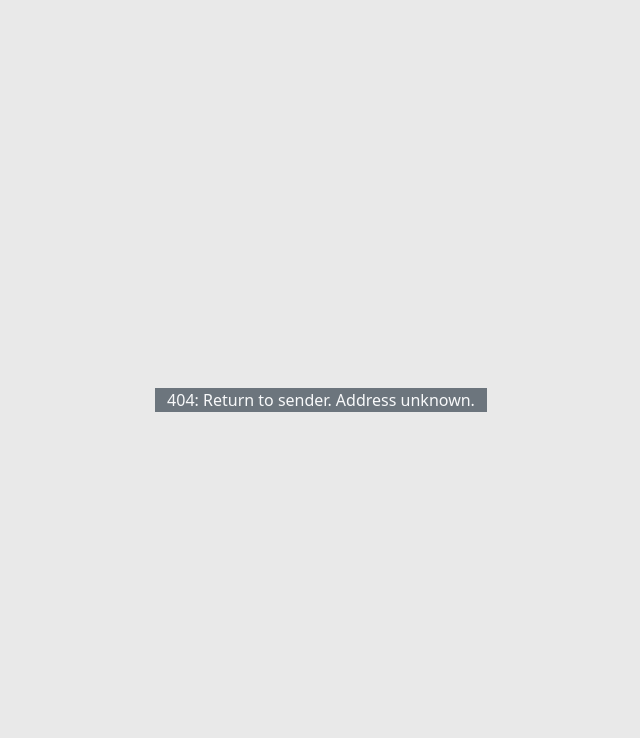
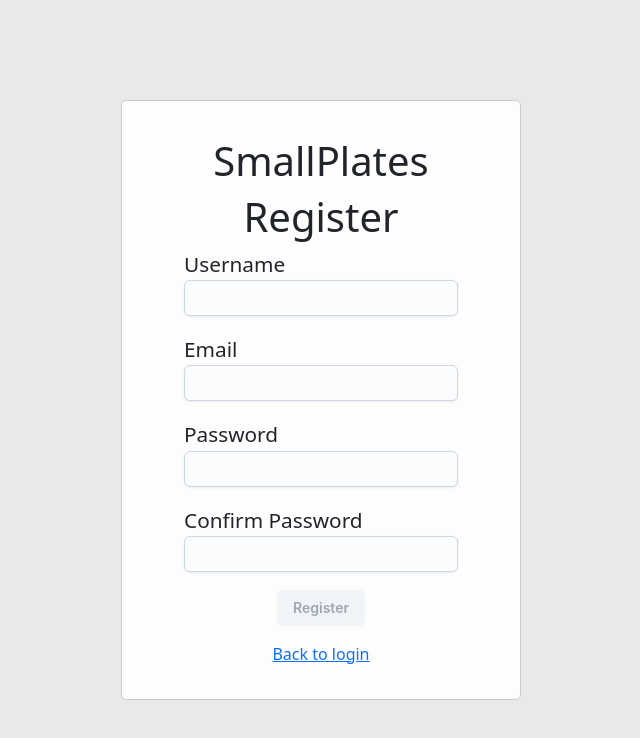
Before and after one commit to Drake568/startup, a React (Vite) app: page /register in a window 1280 px wide. Before the commit this address had no page. Shown: the top 738 px of the page, without its empty margins (319-959 px from the left). Built offline with nearby package versions, Linux system fonts and the light colour scheme.

Commit message:
Converted Register page

```diff
--- a/package.json
+++ b/package.json
@@ -18,6 +18,7 @@
     "react": "^18.2.0",
     "react-bootstrap": "^2.9.1",
     "react-dom": "^18.2.0",
-    "react-router-dom": "^6.20.1"
+    "react-router-dom": "^6.20.1",
+    "react-toastify": "^9.1.3"
   }
 }
--- a/src/app.tsx
+++ b/src/app.tsx
@@ -7,16 +7,22 @@
 import Compose from "./views/compose";
 import Explore from "./views/explore";
 import { Home } from "./views/home";
+import Register from "./views/register";
+import { ToastContainer } from "react-toastify";
+import "react-toastify/dist/ReactToastify.css";
 
 export default function App() {
   return (
     <BrowserRouter>
+      <ToastContainer />
       <div className="body bg-dark text-light">
         <Routes>
           <Route path="/home" element={<Home />} />
           <Route path="/compose" element={<Compose />} />
           <Route path="/explore" element={<Explore />} />
+          <Route path="/register" element={<Register />} />
           <Route path="/" element={<Login />} />
+          <Route path="/login" element={<Login />} />
           <Route path="*" element={<NotFound />} />
         </Routes>
       </div>
--- a/src/css/register.css
+++ b/src/css/register.css
@@ -4,7 +4,7 @@
   align-items: center;
   flex-direction: column;
   height: 100vh;
-  background: linear-gradient(to bottom, #9bcaf7, #f6f6f6, #9bcaf7);
+  background-color: #e9e9e9;
   background-attachment: fixed;
   background-size: cover;
 }
@@ -14,7 +14,8 @@
   align-items: center;
   flex-direction: column;
   height: 600px;
-  background-color: #ffffffc8;
+  border: solid 1px #ccc;
+  background-color: rgb(253, 253, 253);
   border-radius: 5px;
   width: 400px;
 }
@@ -46,25 +47,10 @@
   margin-bottom: 12px;
 }
 
-input {
-  border-radius: 3px;
-  border-width: 1px;
-  border-color: rgba(0, 0, 0, 0.25);
-}
-
-button {
-  min-width: 100px;
-  border-radius: 3px;
-  border-width: 1px;
-  border-color: rgba(0, 0, 0, 0.438);
-  height: 22px;
-  font-size: 0.9rem;
-  font-weight: 525;
-}
-
 .register-button-container {
   display: flex;
   align-items: center;
   flex-direction: column;
   width: 100%;
+  margin-bottom: 16px;
 }
--- a/src/views/login.tsx
+++ b/src/views/login.tsx
@@ -3,6 +3,8 @@
 import "../css/login.css";
 import Button from "@mui/joy/Button";
 import Input from "@mui/joy/Input";
+import { Toast } from "react-bootstrap";
+import { toast } from "react-toastify";
 
 const isMissing = (value: string) => value === "";
 
@@ -14,10 +16,7 @@
   const [password, setPassword] = React.useState("");
 
   function login() {
-    console.log("boop");
-    console.log(username);
     if (!verifyCredentials()) {
-      alert("Invalid credentials");
       return;
     }
   }
@@ -37,7 +36,6 @@
       }
 
       const data = await response.json();
-
       setUsername(username);
       localStorage.setItem("friends", JSON.stringify(data.friends));
       navigate("/home");
@@ -45,13 +43,9 @@
       return true;
     } catch (error) {
       console.error("Error during login:", error);
-      alert("Invalid credentials");
+      toast.error("Invalid credentials");
       return false;
     }
-  }
-
-  function register() {
-    navigate("/register");
   }
 
   async function getRandomVerse() {
@@ -108,10 +102,8 @@
                 </div>
                 <div className="login-button-container">
                   <p>
-                    Not registered?
-                    <a href="register.html" onClick={register}>
-                      {"Register here"}
-                    </a>
+                    {"Not registered? "}
+                    <a href="register">{"Register here"}</a>
                   </p>
                 </div>
               </form>
--- /dev/null
+++ b/src/views/register.tsx
@@ -0,0 +1,124 @@
+import React from "react";
+import { useNavigate } from "react-router";
+import Button from "@mui/joy/Button";
+import Input from "@mui/joy/Input";
+import "../css/register.css";
+import "react-toastify/dist/ReactToastify.css";
+import { toast } from "react-toastify";
+
+const isMissing = (value: string) => value === "";
+
+export default function Register() {
+  const navigate = useNavigate();
+  const [username, setUsername] = React.useState(
+    localStorage.getItem("username") || ""
+  );
+  const [password, setPassword] = React.useState("");
+  const [email, setEmail] = React.useState("");
+  const [confirmPassword, setConfirmPassword] = React.useState("");
+
+  function register() {
+    fetch("/api/registerUser", {
+      method: "POST",
+      headers: {
+        "Content-Type": "application/json",
+      },
+      body: JSON.stringify({
+        username: username,
+        password: password,
+        email: email,
+        friends: [],
+      }),
+    })
+      .then((response) => {
+        if (!response.ok) {
+          throw new Error(`HTTP error! Status: ${response.status}`);
+        }
+        return response.json();
+      })
+      .then((data) => {
+        console.log(data); // Log registration response
+        toast.success("Registration successful!");
+        localStorage.setItem("username", username || "");
+        localStorage.setItem("friends", JSON.stringify([]));
+        navigate("/home");
+      })
+      .catch((error) => {
+        console.error("Error during registration:", error);
+        toast.error("Registration failed");
+      });
+  }
+
+  return (
+    <main>
+      <body>
+        <div className="register-container">
+          <header className="register-header">
+            <h1>SmallPlates</h1>
+          </header>
+          <main>
+            <h1>Register</h1>
+            <form id="registerForm">
+              <div className="form-group">
+                <label htmlFor="username">Username</label>
+                <Input
+                  type="text"
+                  id="username"
+                  onChange={(event) => setUsername(event.target.value)}
+                  value={username}
+                />
+              </div>
+              <div className="form-group">
+                <label htmlFor="email">Email</label>
+                <Input
+                  type="email"
+                  id="email"
+                  onChange={(event) => setEmail(event.target.value)}
+                  value={email}
+                />
+              </div>
+              <div className="form-group">
+                <label htmlFor="password">Password</label>
+                <Input
+                  type="password"
+                  id="password"
+                  onChange={(event) => setPassword(event.target.value)}
+                  value={password}
+                />
+              </div>
+              <div className="form-group">
+                <label htmlFor="confirmPassword">Confirm Password</label>
+                <Input
+                  type="password"
+                  id="confirmPassword"
+                  onChange={(event) => setConfirmPassword(event.target.value)}
+                  error={confirmPassword != "" && password !== confirmPassword}
+                  value={confirmPassword}
+                />
+              </div>
+              <div className="register-button-container">
+                <Button
+                  type="button"
+                  onClick={register}
+                  disabled={
+                    isMissing(username) ||
+                    isMissing(password) ||
+                    isMissing(email) ||
+                    isMissing(confirmPassword)
+                  }
+                >
+                  Register
+                </Button>
+              </div>
+              <div className="register-button-container">
+                <p>
+                  <a href="login">Back to login</a>
+                </p>
+              </div>
+            </form>
+          </main>
+        </div>
+      </body>
+    </main>
+  );
+}
```
Also changed, not shown: javascript/login.js (deleted, +0 -49 lines), old-index.html (deleted, +0 -47 lines), register.html (deleted, +0 -48 lines), 1 other file (tests, documents, lock files or other folders).
